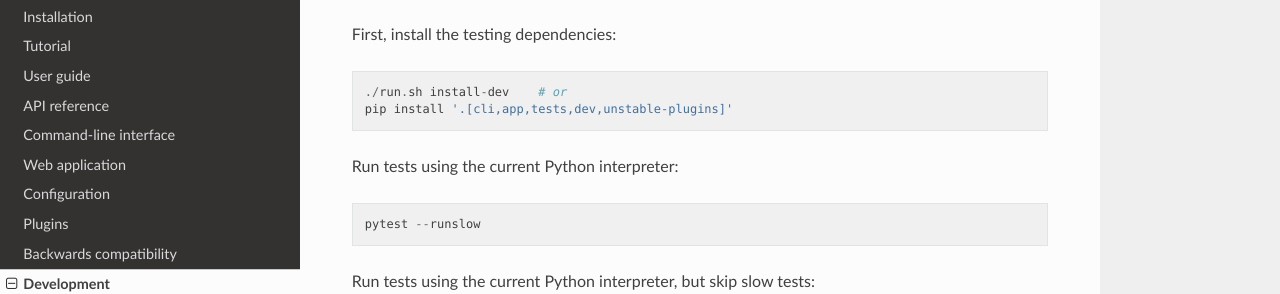
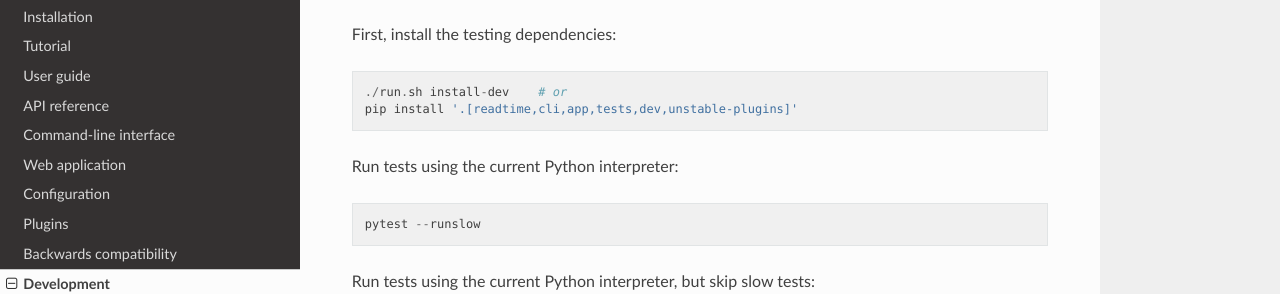
Before and after one commit to Alcides1123/reader, a Sphinx documentation site: the page built from docs/dev.rst, in a window 1280 px wide and 900 px high, scrolled down 839 px. Shown: the part 158-452 px from the top of the window. Built offline with Sphinx 7.4.7 and the Read the Docs theme 2.0.0, drawn with Linux system fonts in a browser that asks for light colours.

Commit message:
Add readtime extra.

```diff
--- a/docs/dev.rst
+++ b/docs/dev.rst
@@ -54,7 +54,7 @@ Testing
 First, install the testing dependencies::
 
     ./run.sh install-dev    # or
-    pip install '.[cli,app,tests,dev,unstable-plugins]'
+    pip install '.[readtime,cli,app,tests,dev,unstable-plugins]'
 
 Run tests using the current Python interpreter::
 
--- a/setup.cfg
+++ b/setup.cfg
@@ -63,6 +63,9 @@ where = src
 search =
     # empty since 2.4, kept to avoid breaking dependents
 
+readtime =
+    readtime
+
 # UNSTABLE
 
 cli =
@@ -72,7 +75,6 @@ cli =
 app =
     flask>=0.10
     humanize
-    readtime
     # for config
     PyYAML
 
```
Also changed, not shown: 1 other file.
